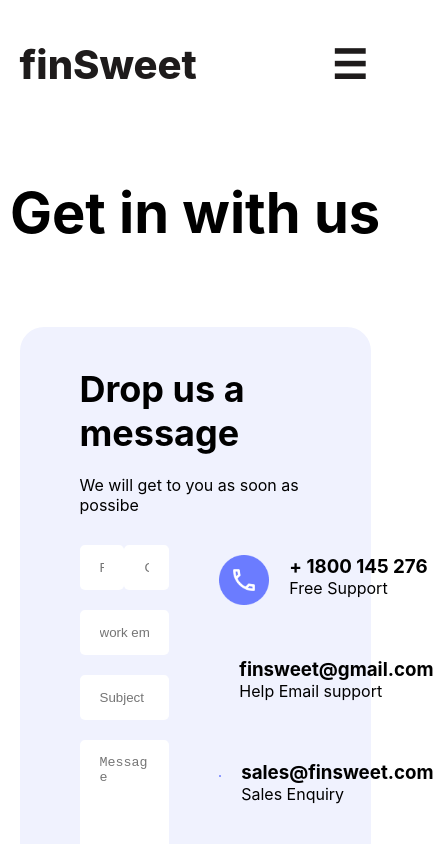
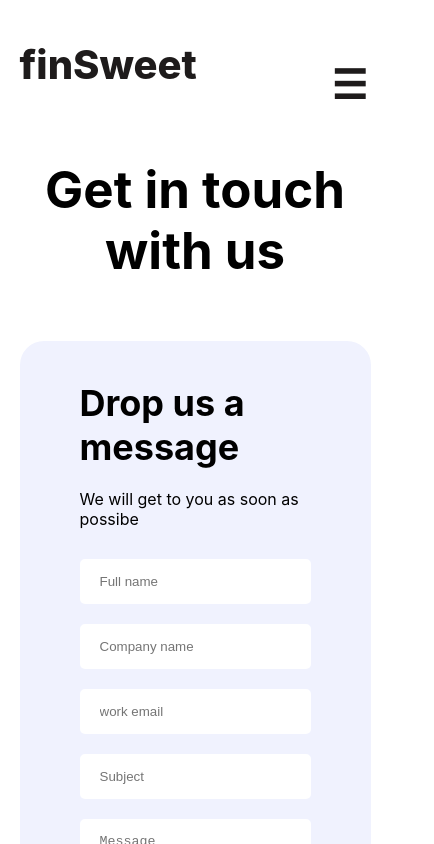
Before and after one commit to FrontLoba/TaskThree-finsweet, a React (Create React App) app: page /Contact in a window 390 px wide. Shown: the top 844 px of the page, 434 px wide, since content can reach past the window. Built offline with nearby package versions, Linux system fonts and the light colour scheme.

Commit message:
worked on the contact page

```diff
--- a/src/Components/Contact/Contact.jsx
+++ b/src/Components/Contact/Contact.jsx
@@ -15,7 +15,7 @@
     return (
         <div>
             <NavBar/>
-            <h1 className={contactStyle.thead}>Get in with us</h1>
+            <h1 className={contactStyle.thead}>Get in touch with us</h1>
             <div className={contactStyle.container}>
                 <h2>Drop us a message</h2>
                 <p>We will get to you as soon as possibe</p>
--- a/src/Components/Contact/Contact.module.css
+++ b/src/Components/Contact/Contact.module.css
@@ -87,3 +87,26 @@
     color: white;
     font-size: 16px;
 }
+
+
+@media screen and (max-width:768px) {
+    .content {
+        display: flex;
+        flex-direction: column;
+        justify-content: flex-start;
+        gap: 50px;
+    }
+    .wrapInput {
+        display: flex;
+        flex-direction: column;
+        /* justify-content: space-between; */
+    }
+
+    .thead {
+        font-weight: 700;
+        font-size: calc(50px + 0.25vw);
+        width: 90%;
+        margin: 60px auto;
+
+    }
+}
--- a/src/Components/Product/NavBar.css
+++ b/src/Components/Product/NavBar.css
@@ -6,7 +6,10 @@
     /* border: 1px solid black; */
 }
 
-
+.Nav-bar a {
+    text-decoration: none;
+    color: black
+}
 
 .logo {
     font-weight: 800;
@@ -21,7 +24,6 @@
     display: none;
 }
 
-
 .nav-list {
     display: flex;
     list-style: none;
@@ -31,7 +33,7 @@
     padding: 20px;
     font-weight: 400;
     font-size: 16px;
-    color: #1D2130;
+    color: white;
 }
 .m-hide {
     display: none;
@@ -46,11 +48,12 @@
         background: #1D2130;
         color:white;
     }
-    .nav-list li{
+    .nav-list{
         padding: 10px;
         font-weight: 400;
         font-size: 16px;
         color: #1D2130;
+        display: none;
     }
     button {
         display: none;
@@ -62,32 +65,66 @@
     .m-hide {
         display: none;
     }
+    .Nav-bar li a {
+        text-decoration: none;
+        color: black;
+        display: block;
+    }
 }
 
 @media screen and (max-width: 768px) {
+    .Nav-bar a {
+        text-decoration: none;
+        color: white
+    }
     .Nav-bar {
         padding: 10px 0;
         display: flex;
         justify-content: flex-start;
         }
 
-    .nav-list {
+    .nav-list ul li{
         display: none;
     }
-    .open-icon {
+    .open-icon, .close-icon {
         display: inline-block;
         position: absolute;
+        top: 60px;
         left: 85vw;
+        cursor: pointer;
     }
-    .mobile-nav {
+    /* .mobile-nav {
         display: block;
         position: absolute;
-        top: 15%;
+        top: 150px;
+        left: 0;
         background: #1D2130;
+        opacity: 0.8;
         width: 80vw;
         height: 100vh;
+    } */
+    .mobile-nav li {
+        color: white;
     }
-    .mobile-nav li{
+    .openList {
+        display: block;
+        padding: 20px 0;
+        list-style: none;
+    }
+    .openList li {
+        display: block;
+        padding: 5px 30px;
+        list-style: none;
+        background-color: #1E1B1B;
+        margin-bottom: 10px;
+        color: white;
+    }
+    .openList li a {
+        color: white;
+        padding: 20px 30px;
+    }
+    .openList li a:hover {
+        background-color: #1D2130;
         color: white;
     }
 
--- a/src/Components/Product/NavBar.jsx
+++ b/src/Components/Product/NavBar.jsx
@@ -9,16 +9,27 @@
     let [btn1] = useState (
         'Free Trial'
     )
+    let [toggle, setToggle] = useState(true)
+    const HandleClick = () => {
+        setToggle(toggle => !toggle)
+    }
     return (
         <div className='Nav-bar'>
             <div className="logo">
+                <div>
                 finSweet
-               <span className='open-icon hide'>&#9776;</span>
-                <span className='close-iconn hide'>&times;</span>
+                </div>
+                <div onClick={HandleClick}>
+                {toggle === true ?
+                    <span className='open-icon hide'>&#9776;</span> :
+                     <span className='close-icon hide'>&times;</span>
+
+                }
+                </div>
 
             </div>
 
-            <div className="nav">
+            <div className={!toggle ? "openList" : ""} >
                 <ul className='nav-list'>
 
                     <li><Link to='/'>Home</Link></li>
@@ -29,6 +40,16 @@
                     <li><Link to='/contact'>Contact</Link></li>
                     <li className='m-hide'>Free Trial</li>
                 </ul>
+                {/* <ul className='mobile-list'>
+
+                    <li><Link to='/'>Home</Link></li>
+                    <li><Link to='/'>Product</Link></li>
+                    <li><Link to='/Pricing'>Pricing</Link></li>
+                    <li><Link to='/'>About Us</Link></li>
+                    <li><Link to='/'>Blog</Link></li>
+                    <li><Link to='/contact'>Contact</Link></li>
+                    <li className='m-hide'>Free Trial</li>
+                </ul> */}
 
             </div>
 
```
